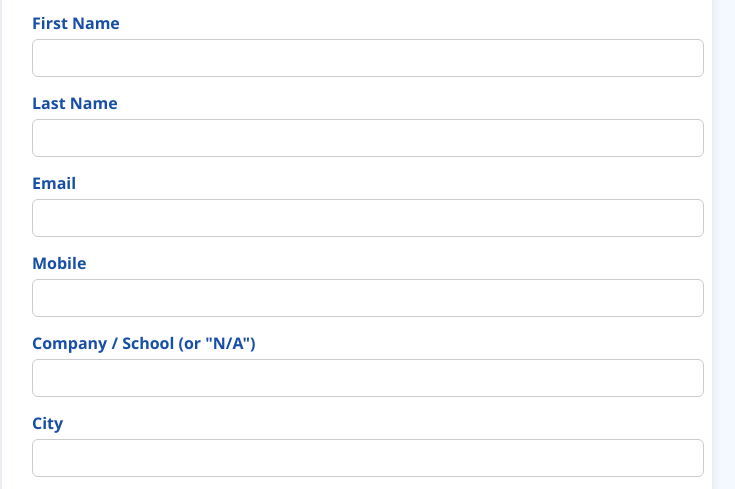
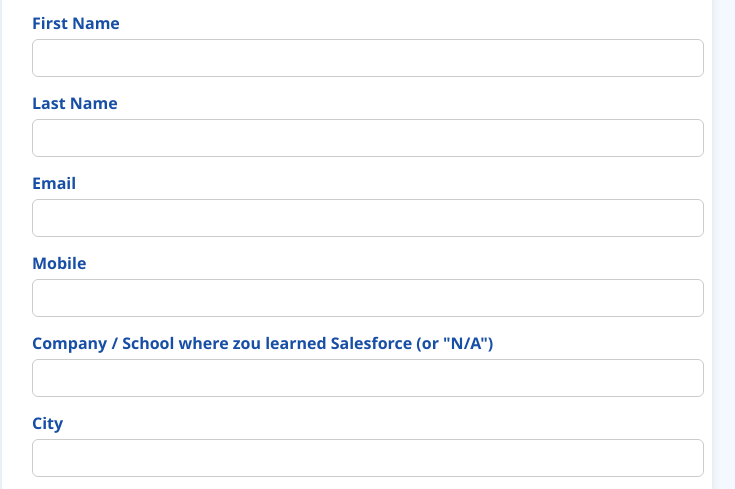
Before and after one commit to ciandaGIT/index.html, a plain HTML site: page index.html in a window 1280 px wide. Shown: the part 249-738 px from the top of the page, without its empty margins (283-1018 px from the left). Drawn offline with Linux system fonts and the light colour scheme.

Commit message:
Update index.html

```diff
--- a/index.html
+++ b/index.html
@@ -106,7 +106,7 @@
       <label for="mobile">Mobile</label>
       <input id="mobile" maxlength="40" name="mobile" type="text">
 
-      <label for="company">Company / School (or "N/A")</label>
+      <label for="company">Company / School where zou learned Salesforce (or "N/A")</label>
       <input id="company" maxlength="40" name="company" type="text" required>
 
       <label for="city">City</label>
```
